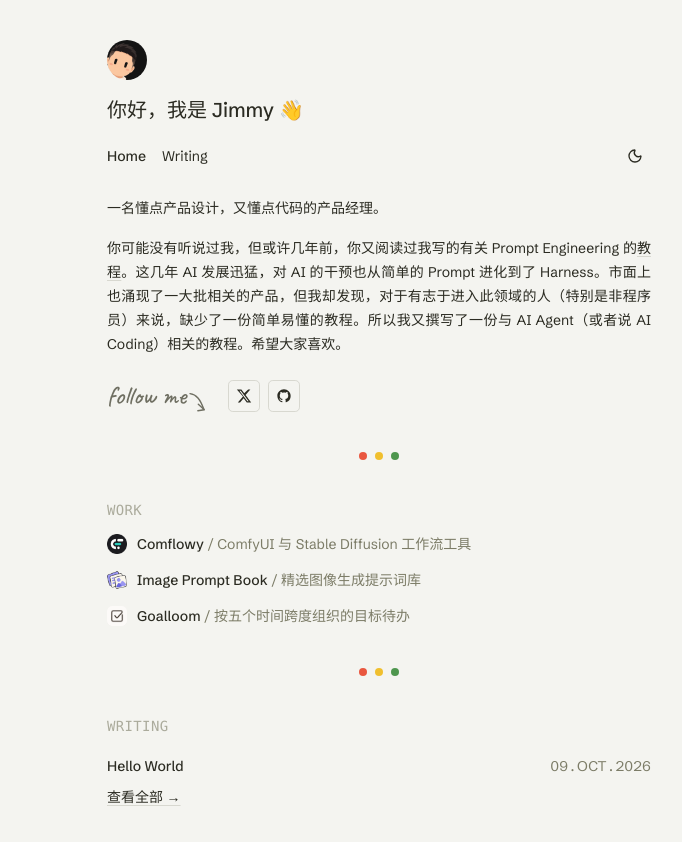
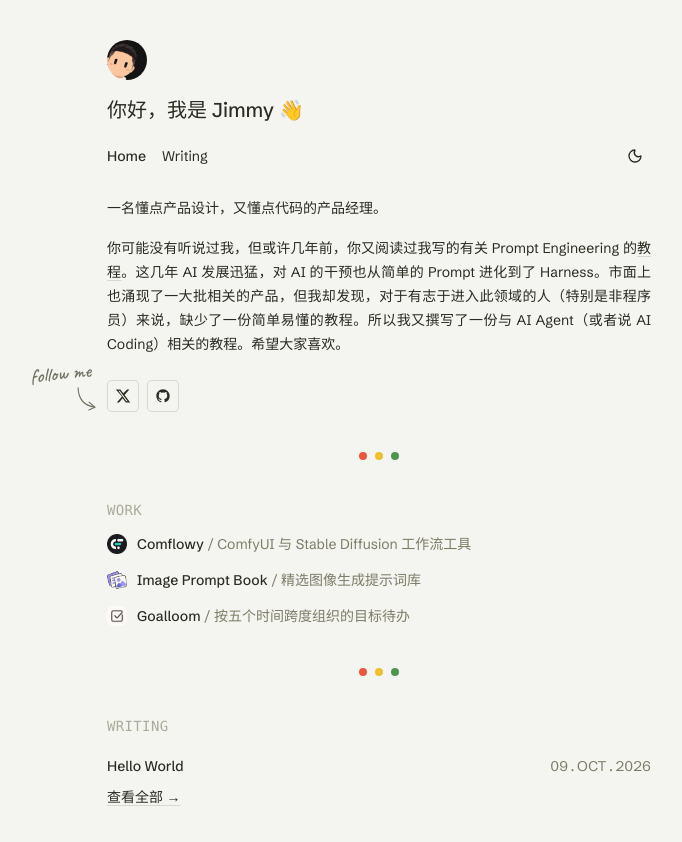
Before and after one commit to thinkingjimmy/jimmywong-dev, a Next.js app: page / in a window 1280 px wide. Shown: the top 842 px of the page, without its empty margins (261-943 px from the left). Built offline with nearby package versions, Linux system fonts and the light colour scheme; no server answers; a web font is replaced by a local one.

Commit message:
Place follow me above the arrow, outside the column.
The note now matches the reference: the words sit over the tail, and the hook points down at the social buttons.

Co-authored-by: Cursor <cursoragent@cursor.com>

```diff
--- a/components/follow-links.tsx
+++ b/components/follow-links.tsx
@@ -32,25 +32,21 @@ const iconLinkClass =
 
 export function FollowLinks() {
   return (
-    <div className="flex items-center gap-3">
-      <div className="flex items-end text-[#6f6f62] dark:text-[#b7b7aa]">
-        <span className={`${hand.className} text-[26px] leading-none whitespace-nowrap`}>follow me</span>
-        <svg viewBox="0 0 28 26" aria-hidden="true" className="-mb-1 ml-0.5 h-6 w-7 shrink-0">
-          <path
-            d="M1 5c7 1 11 6 15 17"
-            fill="none"
-            stroke="currentColor"
-            strokeWidth="1.5"
-            strokeLinecap="round"
-          />
-          <path
-            d="M10 16.5 16.5 22.5 9.5 23.5"
-            fill="none"
-            stroke="currentColor"
-            strokeWidth="1.5"
-            strokeLinecap="round"
-            strokeLinejoin="round"
-          />
+    <div className="relative">
+      <div className="pointer-events-none mb-1 flex w-max flex-col items-end text-xl/none whitespace-nowrap text-[#6f6f62] select-none min-[900px]:absolute min-[900px]:-top-4 min-[900px]:right-full min-[900px]:mr-4 min-[900px]:mb-0 dark:text-[#b7b7aa]">
+        <span className={`${hand.className} -rotate-6 whitespace-nowrap`}>follow me</span>
+        <svg
+          viewBox="0 0 40 40"
+          aria-hidden="true"
+          fill="none"
+          stroke="currentColor"
+          strokeWidth="1.5"
+          strokeLinecap="round"
+          strokeLinejoin="round"
+          className="size-7 shrink-0 translate-x-3 -rotate-6 -scale-x-100"
+        >
+          <path d="M34 4c1 15-5 26-21 30" />
+          <path d="m22 37-9-3 7.5-8" />
         </svg>
       </div>
       <div className="flex items-center gap-2">
```
